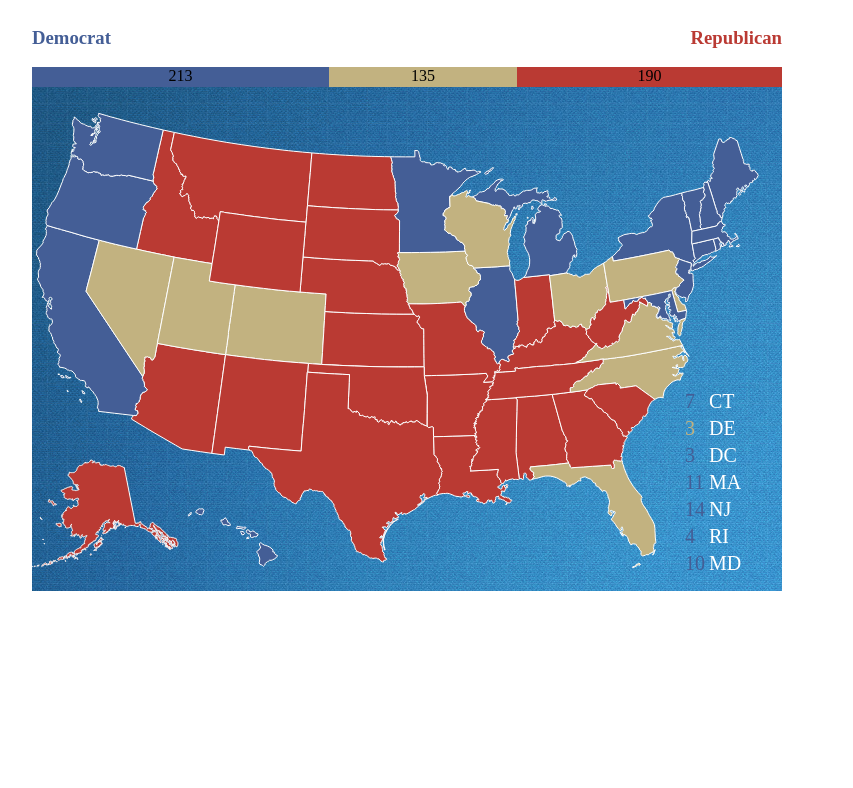
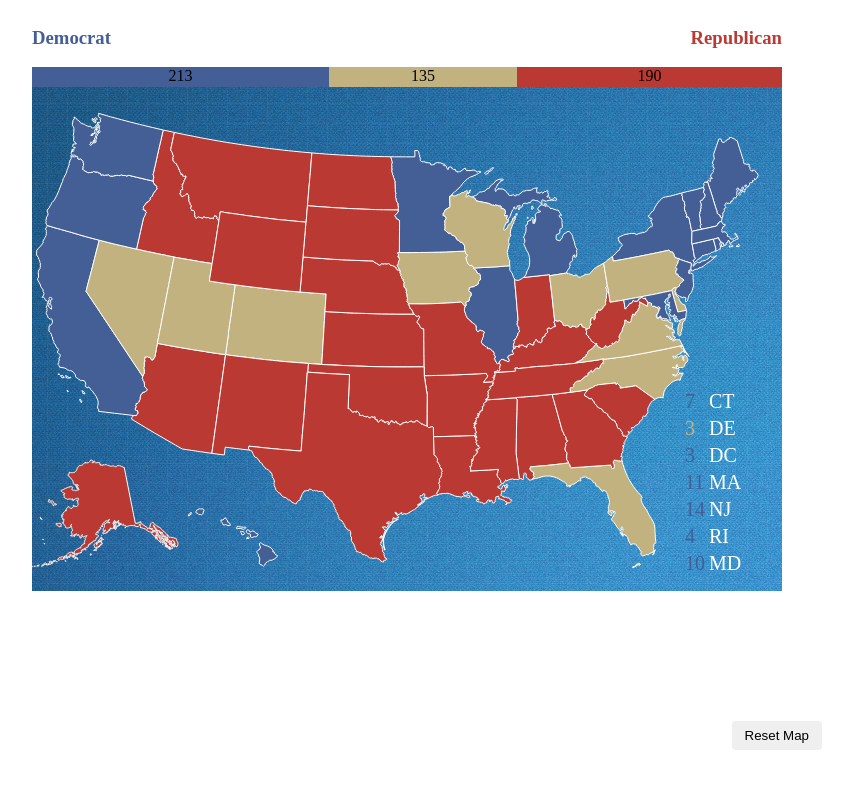
Before and after one commit to Willyb15/electoral-votes-svg, a plain HTML site: page index.html in a window 1280 px wide. Shown: the whole page, without its empty margins (233-1086 px from the left). Drawn offline with nearby package versions, Linux system fonts and the light colour scheme.

Commit message:
Added reset button
Added reset button

```diff
--- a/css/styles.css
+++ b/css/styles.css
@@ -86,3 +86,12 @@ table{
 	float: right;
 	font-size: 20px;
 }
+button{
+    position: absolute;
+    bottom: 50px;
+    right: 225px;
+    padding: 6px 12px;
+    border-radius: 4px;
+    border: 1px solid transparent;
+    font-family: sans-serif;
+}
--- a/index.html
+++ b/index.html
@@ -46,6 +46,7 @@
 					</table>
 			</svg>
 		</div>
+		<button class="btn btn-default" ng-click="reset()">Reset Map</button>
 	</div>
 </body>
 </html>
--- a/js/controller.js
+++ b/js/controller.js
@@ -5,6 +5,12 @@ interactiveMapApp.controller('interactiveMapController', function ($scope){
 	$scope.states = states;
     $scope.smallStates = smallStates;
     calculateStateTotals();
+
+    $scope.reset = function(){
+        resetStates();
+        $scope.states = states;
+        calculateStateTotals();
+    };
 
     $scope.stateClicked = function(state){
         var newColor = getNewColor(state);
@@ -51,4 +57,8 @@ interactiveMapApp.controller('interactiveMapController', function ($scope){
     	$scope.openWidth = (($scope.openStateVotes / 538) * 100) + '%';
     	console.log($scope.blueWidth);
     }
+
+
+
+
 );
```
